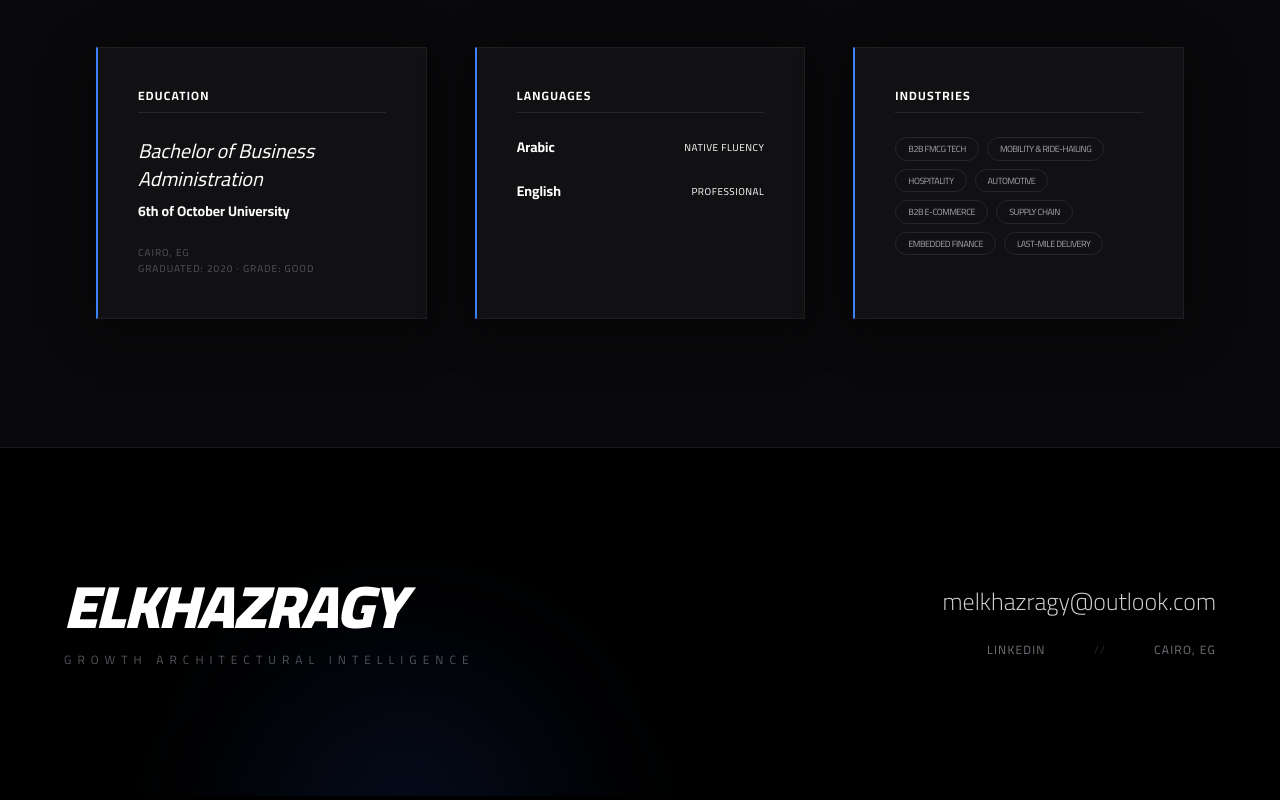
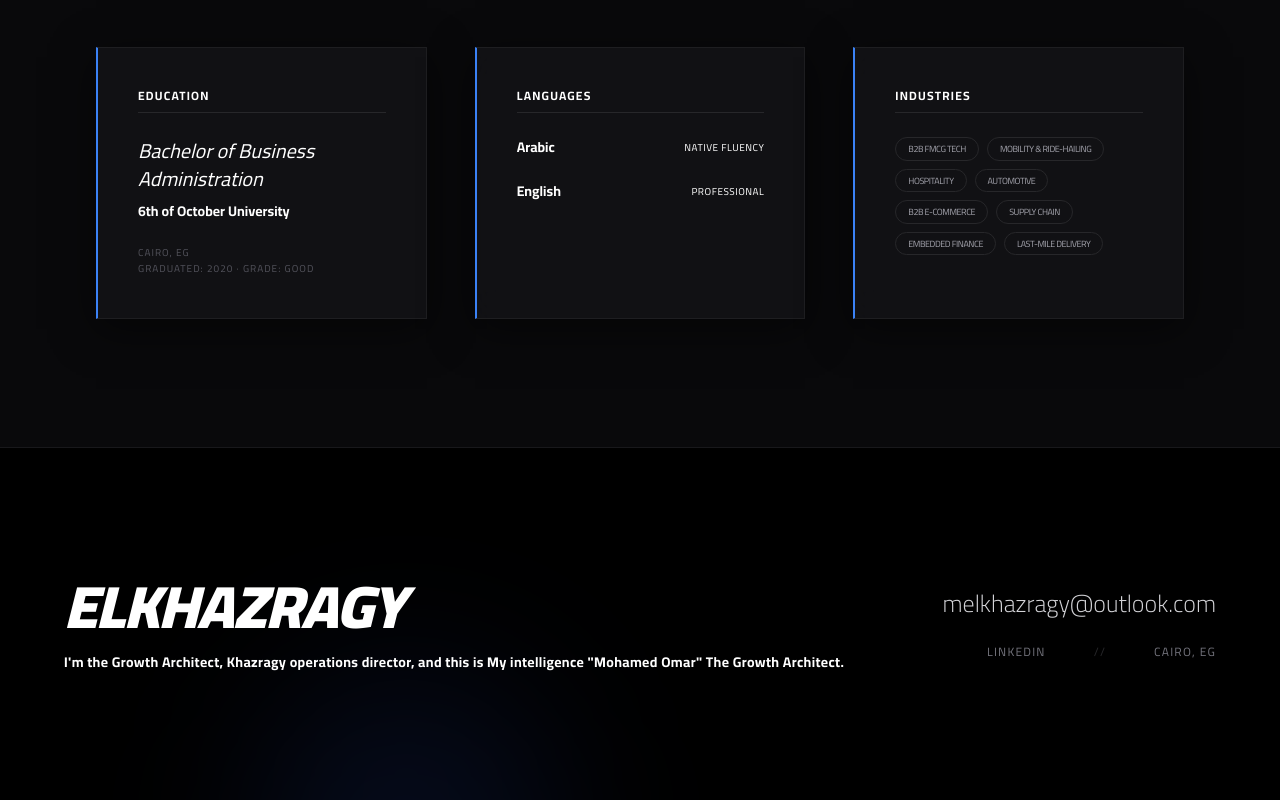
Before and after one commit to mohamedOmar11111/mahmoud-portfolio-asset, a plain HTML site: page index.html in a window 1280 px wide. Shown: the part 7871-8671 px from the top of the page. Drawn offline with nearby package versions, Linux system fonts and the light colour scheme.

Commit message:
Update footer signature: The Growth Architect Authority Statement

```diff
--- a/index.html
+++ b/index.html
@@ -658,8 +658,8 @@
         <div class="glow-node bg-blue-900/20 bottom-[-50%] left-[20%]"></div>
         <div class="max-w-6xl mx-auto flex flex-col md:flex-row justify-between items-center gap-12 relative z-10">
             <div>
-                <h2 class="text-6xl font-black italic text-white mb-4">ELKHAZRAGY</h2>
-                <p class="mono text-xs text-zinc-600 uppercase tracking-[0.5em]">Growth Architectural Intelligence</p>
+                <h2 class="text-6xl font-black italic text-white mb-4 uppercase">ELKHAZRAGY</h2>
+                <p class="text-white font-bold text-sm tracking-wide">I'm the Growth Architect, Khazragy operations director, and this is My intelligence "Mohamed Omar" The Growth Architect.</p>
             </div>
             <div class="flex flex-col md:items-end gap-6">
                 <a href="mailto:melkhazragy@outlook.com" class="text-2xl font-light text-zinc-300 hover:text-growth-green transition-colors hover-target">melkhazragy@outlook.com</a>
```
